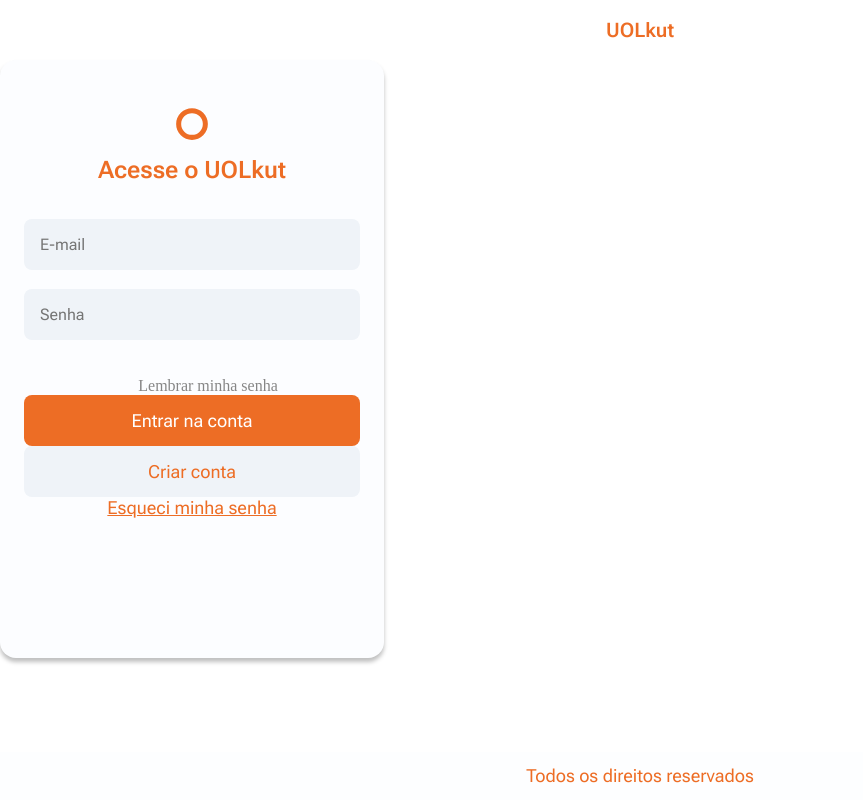
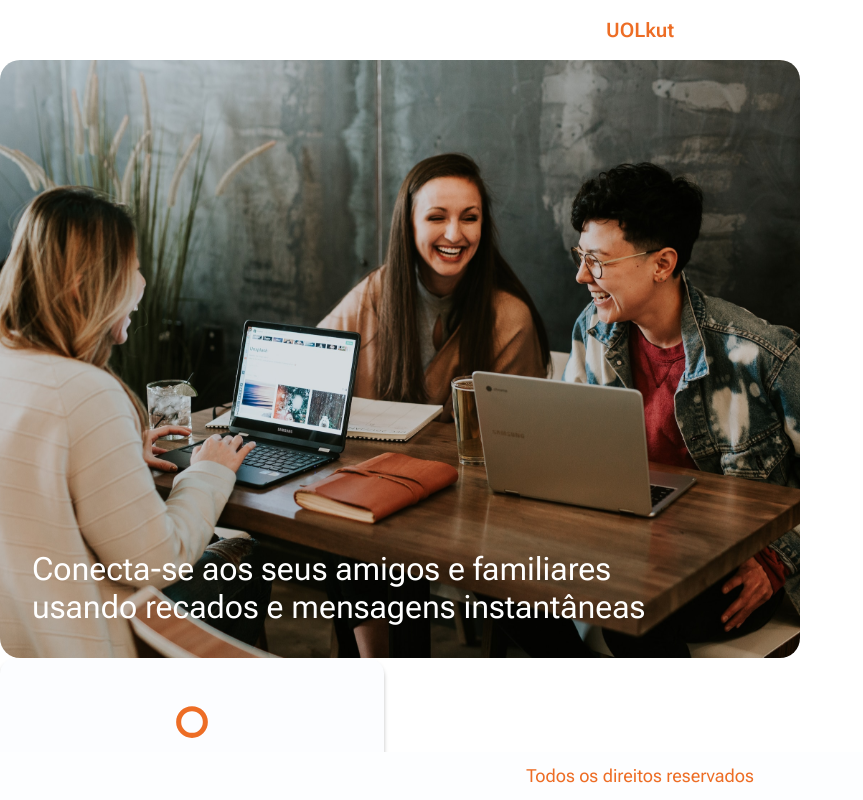
Before and after one commit to elianfloresp/projeto-compass_uolkut-grupo8, a React (Create React App) app: page / in a window 1280 px wide. Shown: the top 800 px of the page, without its empty margins (0-863 px from the left). Built offline with nearby package versions, Linux system fonts and the light colour scheme.

Commit message:
feat: created sign in page

```diff
--- a/src/index.tsx
+++ b/src/index.tsx
@@ -9,6 +9,7 @@ import SignUpFormStepTwo from './components/Form/SignUpFormStepTwo';
 import SignInForm from './components/Form/SignInForm';
 import RecoverPasswordForm from './components/Form/RecoverPasswordForm';
 import ChangePasswordForm from './components/Form/ChangePasswordForm';
+import SignInPage from './pages/SignIn';
 
 
 const router = createBrowserRouter([
@@ -16,7 +17,7 @@ const router = createBrowserRouter([
     path: '/',
     element:<App />,
     children: [
-      {index: true, element:<SignInForm/>},
+      {index: true, element:<SignInPage/>},
       {path: 'sign-up/step-one', element:<SignUpFormStepOne/>},
       {path: 'sign-up/step-two', element:<SignUpFormStepTwo/>},
       {path: 'password/recover', element:<RecoverPasswordForm/>},
--- /dev/null
+++ b/src/pages/SignIn.tsx
@@ -0,0 +1,16 @@
+import { FC } from "react";
+import SignInForm from "../components/Form/SignInForm";
+import LogUpImage from "../components/UI/logUpImage";
+import useMediaQuery from "../hooks/use-media-query";
+
+const SignInPage:FC = () => {
+  const isMobile = useMediaQuery('(max-width: 768px)');
+  return (
+    <>
+      {!isMobile && <LogUpImage />}
+      <SignInForm />
+    </>
+  );
+}
+
+export default SignInPage;
```
